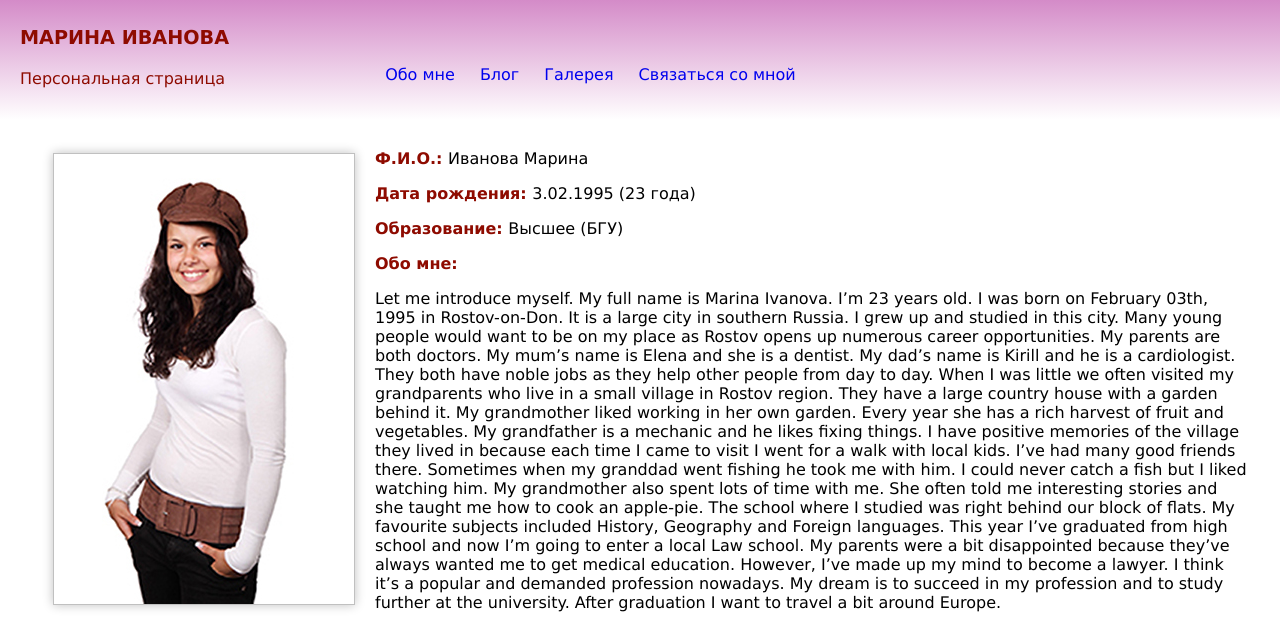
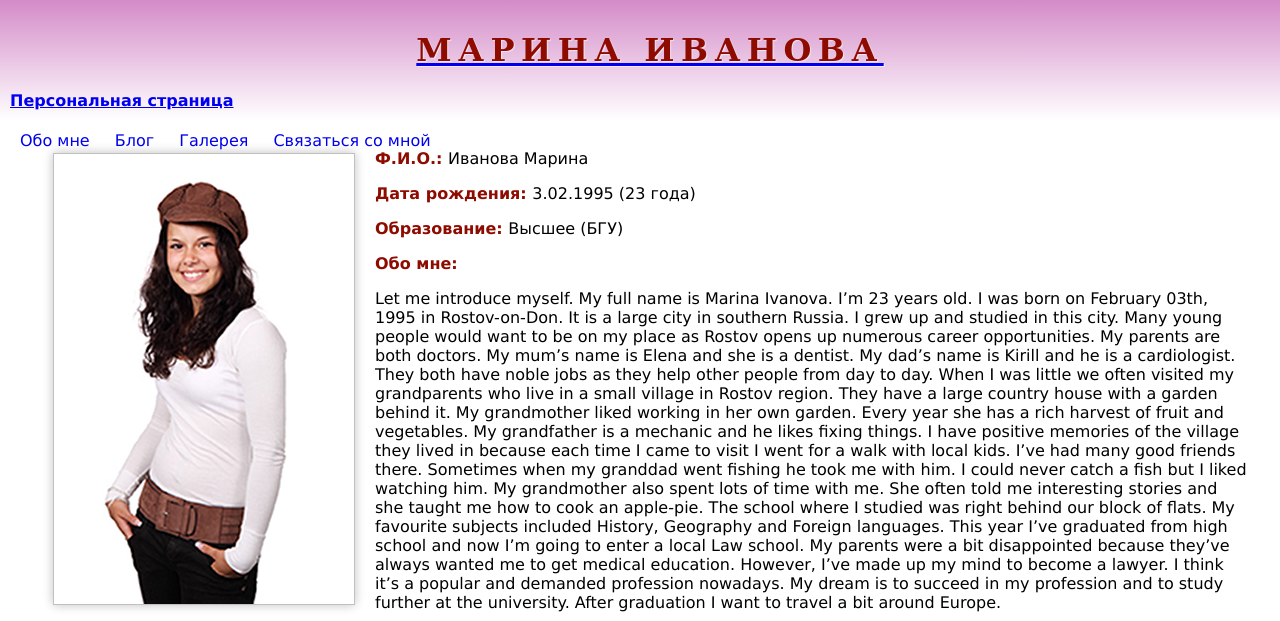
Before and after one commit to NatalyRevina/Blog, a plain HTML site: page index1.html in a window 1280 px wide. Shown: the top 621 px of the page. Drawn offline with Linux system fonts and the light colour scheme.

Commit message:
добавлены изменения в header&footer

```diff
--- a/index1.html
+++ b/index1.html
@@ -8,17 +8,20 @@
 
 </head>
 <body>
-	<header><div class="headerMain">
-		<h2>Марина Иванова</h2>
-		<span>Персональная страница</span><div class="menu">
+	<header>
+		<div class="headerMain">
+        <a class="logo left" href="index.html">
+		<h1>Марина Иванова</h1>
+		<h4>Персональная страница</h4></a><div class="menu">
 			<a href="#">Обо мне</a>
 			<a href="index2.html">Блог</a>
 			<a href="#">Галерея</a>
 			<a href="#">Связаться со мной</a>
 	</div>
+		<div class="clearfix"></div>
 	</div>
 	</header>
-
+	<article id="content" class="content">
 
 		<div class="container1">
 			<div class="picture1"><img src="images/Portrait2.jpg" alt="Portrait"></div>
@@ -51,8 +54,14 @@
 		то они могут сбить вас. Одно мгновение - и бесконечность..." Я определенно не хотел, чтобы на меня наехала машина! Одно мгновение - и бесконечность..." Я определенно не хотел, чтобы на меня наехала машина!Одно мгновение - и бесконечность..." Я определенно не хотел, чтобы на меня наехала машина! Одно мгновение - и бесконечность..." Я определенно не хотел, чтобы на меня наехала машина! </p></div>
 		<div class="clearfix"></div>
 	</div>
-<div class="footer">
-	<footer>&copy 2016-2017 Марина Иванова</footer></div>
+		</article>
+
+	<footer class="content">
+		<div class="clearfix"></div>
+		</hr>
+	<p>&copy 2016<span id="currentYear"></span> Марина Иванова</p>
+	</footer>
+	</div>
 	<script type="text/javascript" src = "jss1/jss1.js"></script>
 </body>
 
```
